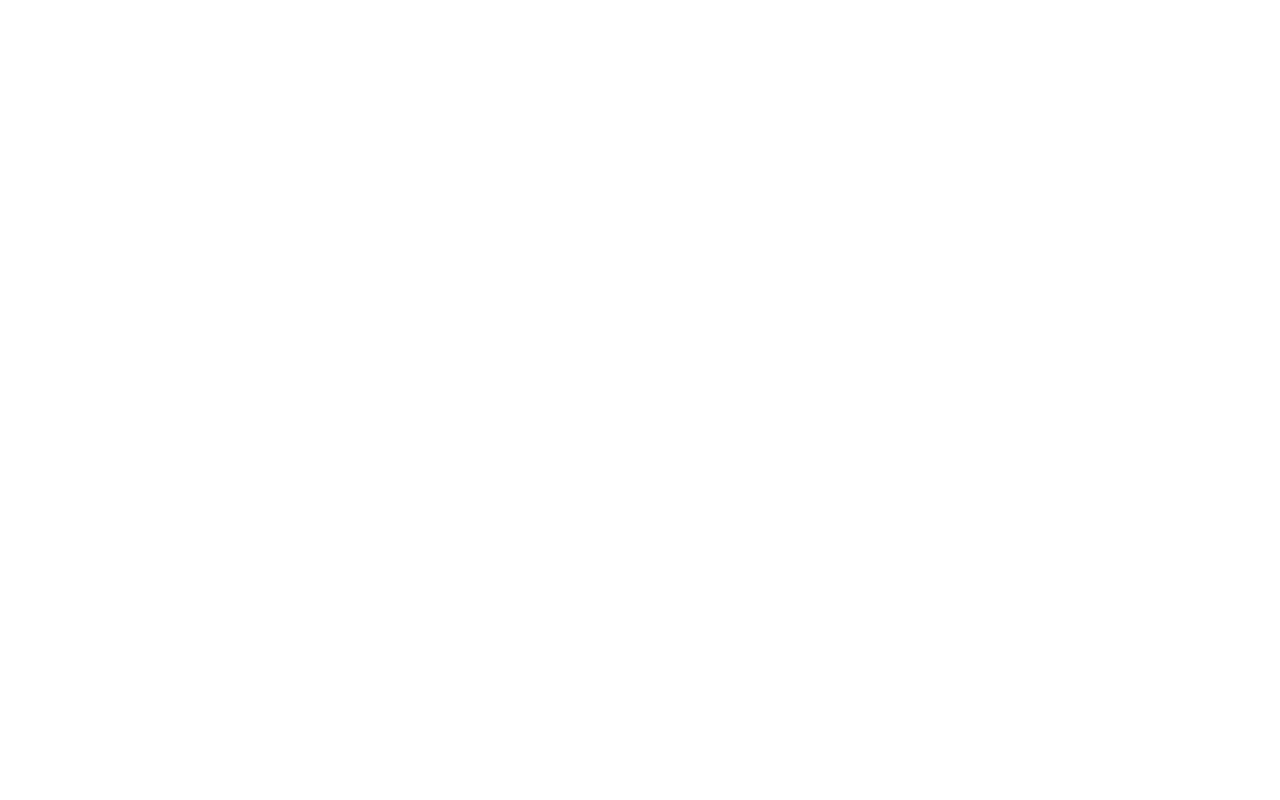
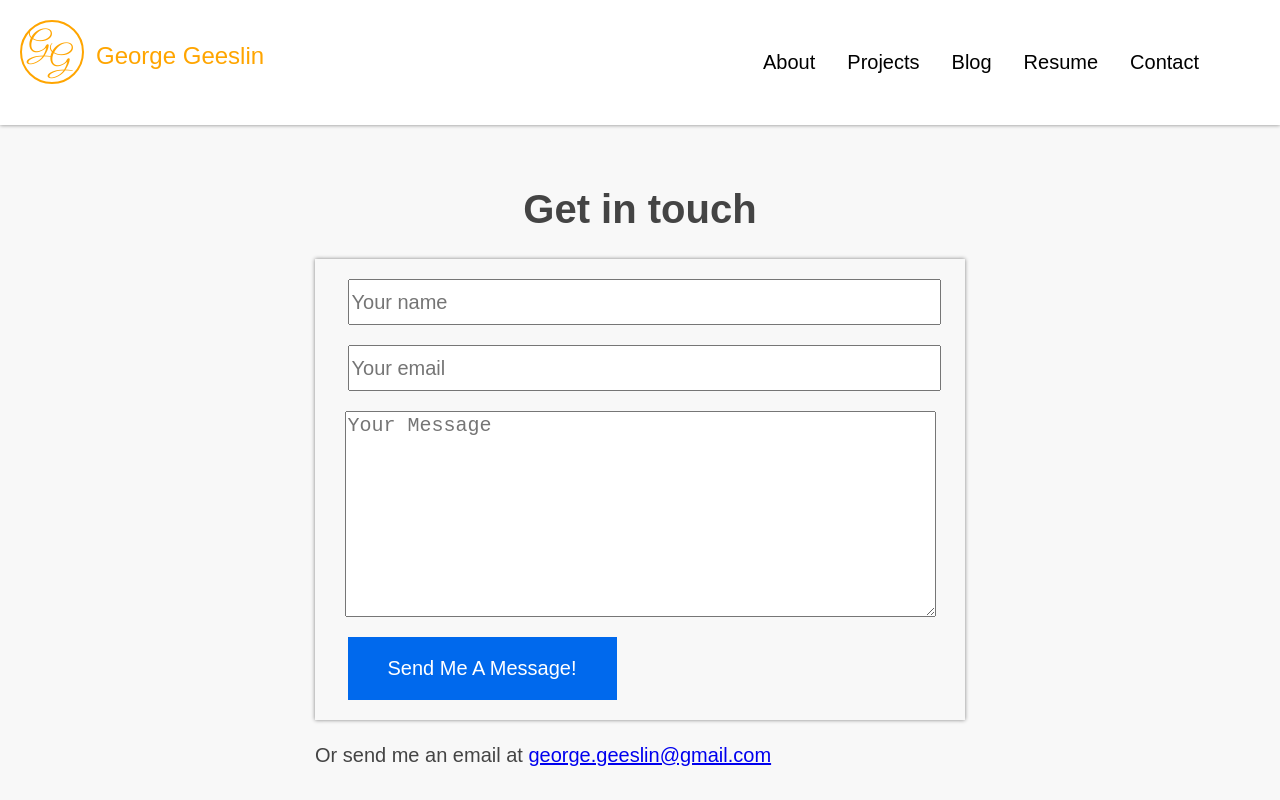
Before and after one commit to GeorgeGeeslin/portfolio, a Gatsby site: page /contact in a window 1280 px wide. Before the commit this address had no page. Built offline with nearby package versions, Linux system fonts and the light colour scheme; Gatsby itself is replaced by a stand-in of ours.

Commit message:
created a contact page

```diff
--- a/src/components/header.js
+++ b/src/components/header.js
@@ -37,7 +37,7 @@ const Header = ({ siteTitle, headerSolid }) => (
           </Link>
         </li>
         <li>
-          <Link to="/" className="nav-link">
+          <Link to="contact" className="nav-link">
             Contact
           </Link>
         </li>
--- /dev/null
+++ b/src/pages/contact.js
@@ -0,0 +1,114 @@
+import React from "react"
+import Layout from "../components/layout"
+
+class Contact extends React.Component {
+  render() {
+    const { data } = this.props
+    const siteTitle = data.site.siteMetadata.title
+
+    return (
+      <Layout location={this.props.location} title={siteTitle}>
+        <div>
+          <h1 align="center">Get in touch</h1>
+          <div
+            style={{
+              width: "80%",
+              maxWidth: "650px",
+              minWidth: "400px",
+              margin: "auto",
+              boxShadow: "0 0 4px grey",
+            }}
+          >
+            <form
+              method="POST"
+              action="https://formspree.io/george.geeslin@gmail.com"
+            >
+              <div style={{ width: "90%", margin: "auto" }}>
+                <input
+                  type="text"
+                  name="name"
+                  placeholder="Your name"
+                  required
+                  style={{
+                    width: "100%",
+                    margin: "auto",
+                    display: "inline-block",
+                    marginTop: "1rem",
+                    lineHeight: "2em",
+                    fontSize: "1em",
+                  }}
+                />
+                <input
+                  type="email"
+                  name="email"
+                  placeholder="Your email"
+                  required
+                  style={{
+                    width: "100%",
+                    margin: "auto",
+                    display: "inline-block",
+                    marginTop: "1rem",
+                    lineHeight: "2em",
+                    fontSize: "1em",
+                  }}
+                />
+              </div>
+              <textarea
+                name="message"
+                placeholder="Your Message"
+                required
+                style={{
+                  width: "90%",
+                  margin: "auto",
+                  display: "block",
+                  marginTop: "1rem",
+                  height: "10em",
+                  fontSize: "1em",
+                }}
+              />
+              <div
+                style={{
+                  width: "90%",
+                  margin: "auto",
+                  paddingTop: "1rem",
+                  paddingBottom: "1rem",
+                }}
+              >
+                <button type="submit" className="form-submit">
+                  Send Me A Message!
+                </button>
+              </div>
+            </form>
+          </div>
+          <div
+            style={{
+              width: "80%",
+              margin: "auto",
+              maxWidth: "650px",
+              minWidth: "400px",
+            }}
+          >
+            <p>
+              Or send me an email at{" "}
+              <a href="mailto:george.geeslin@gmail.com">
+                george.geeslin@gmail.com
+              </a>
+            </p>
+          </div>
+        </div>
+      </Layout>
+    )
+  }
+}
+
+export default Contact
+
+export const pageQuery = graphql`
+  query {
+    site {
+      siteMetadata {
+        title
+      }
+    }
+  }
+`
--- a/src/styles/hero.scss
+++ b/src/styles/hero.scss
@@ -40,6 +40,7 @@ $left-shadows-big: left-of-screen-multiple-box-shadow(100);
   width: 200vw;
   animation-delay: 0.2s;
   animation: star-rotate 160s linear infinite;
+  z-index: 1;
 }
 
 .stars {
--- a/src/styles/layout.scss
+++ b/src/styles/layout.scss
@@ -92,6 +92,7 @@ hr {
     padding-top: 200px;
     margin: 0;
     width: 100%;
+    z-index: 2;
 
     span {
       position: relative;
@@ -736,6 +737,37 @@ blockquote p {
   display: inline;
 }
 
+/*Contact*/
+.form-submit {
+  display: inline-block;
+  border: none;
+  padding: 1rem 2rem;
+  margin: 0;
+  text-decoration: none;
+  background: #0069ed;
+  color: #ffffff;
+  font-family: sans-serif;
+  font-size: 1rem;
+  cursor: pointer;
+  text-align: center;
+  transition: background 250ms ease-in-out, transform 150ms ease;
+  -webkit-appearance: none;
+  -moz-appearance: none;
+  &:hover,
+  &:focus {
+    background: #0053ba;
+  }
+
+  &:focus {
+    outline: 1px solid #fff;
+    outline-offset: -4px;
+  }
+
+  &:active {
+    transform: scale(0.99);
+  }
+}
+
 /*
 .project-container {
   border: 1px solid $dark-gray;
```
